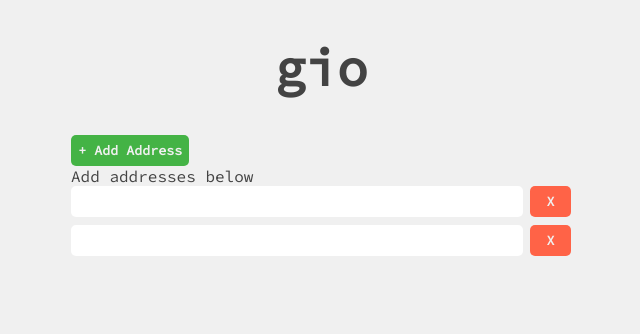
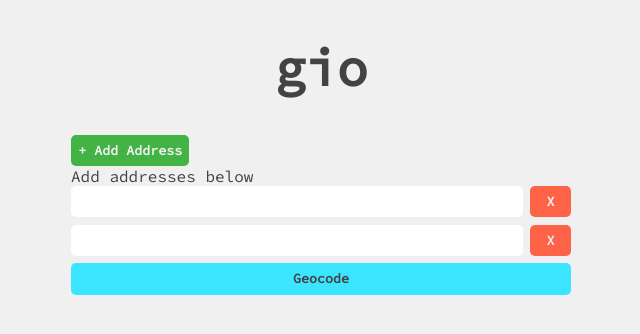
Before and after one commit to OsirisX3R0/gio, a React (Create React App) app: page / in a window 1280 px wide. Shown: the top 334 px of the page, without its empty margins (319-959 px from the left). Built offline with nearby package versions, Linux system fonts and the light colour scheme.

Commit message:
Added API key to .env

```diff
--- a/src/scss/_variables.scss
+++ b/src/scss/_variables.scss
@@ -1,8 +1,11 @@
 @import url("https://fonts.googleapis.com/css2?family=Source+Code+Pro&display=swap");
 
 $primary: #3BE5FF;
+$primary-dark: darken($primary, 20%);
 $danger: tomato;
+$danger-dark: darken($danger, 10%);
 $success: #44B345;
+$success-dark: darken($success, 10%);
 $light: #f0f0f0;
 $dark: #434343;
 $font-family: 'Source Code Pro', monospace;
--- a/src/scss/components/Addresses.js
+++ b/src/scss/components/Addresses.js
@@ -28,11 +28,14 @@ const Addresses = () => {
             {addresses.length > 1 && <button className='danger close' onClick={() => removeAddress(i)}>X</button>}
         </div>
         ))
+
+    let geocodeButton = <button className='primary'>Geocode</button>
     return (
         <>
             {addAddressButton}
             <div>Add addresses below</div>
             {addressInputs}
+            {geocodeButton}
         </>
     )
 }
--- a/src/scss/style.scss
+++ b/src/scss/style.scss
@@ -37,13 +37,31 @@ button {
     width: auto;
     color: $light;
     font-weight: 600;
+    transition: all .2s;
+    &.primary{
+        width: 100%;
+        background-color: $primary;
+        color: $dark;
+
+        &:hover {
+            background-color: $primary-dark;
+        }
+    }
 
     &.success {
         background-color: $success;
+
+        &:hover {
+            background-color: $success-dark;
+        }
     }
 
     &.danger {
         background-color: $danger;
+
+        &:hover {
+            background-color: $danger-dark;
+        }
     }
 }
 
```
Also changed, not shown: 1 other file (tests, documents, lock files or other folders).
